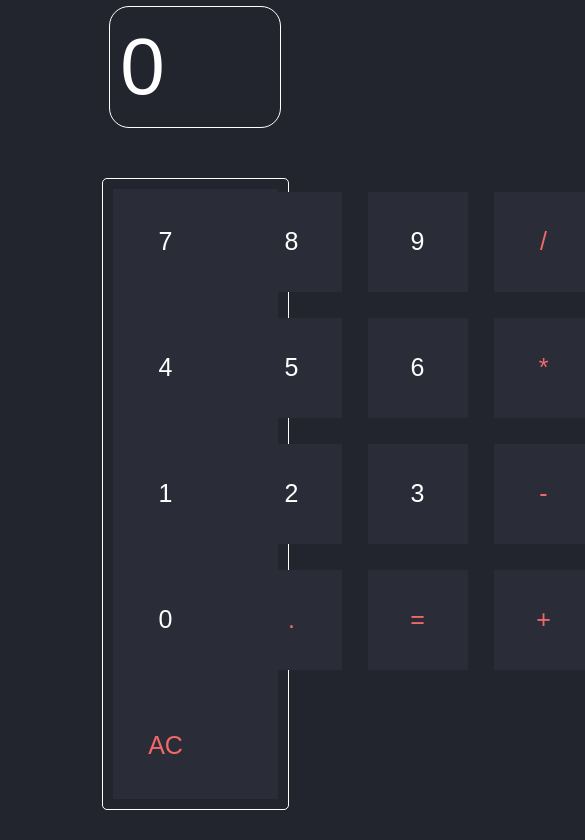
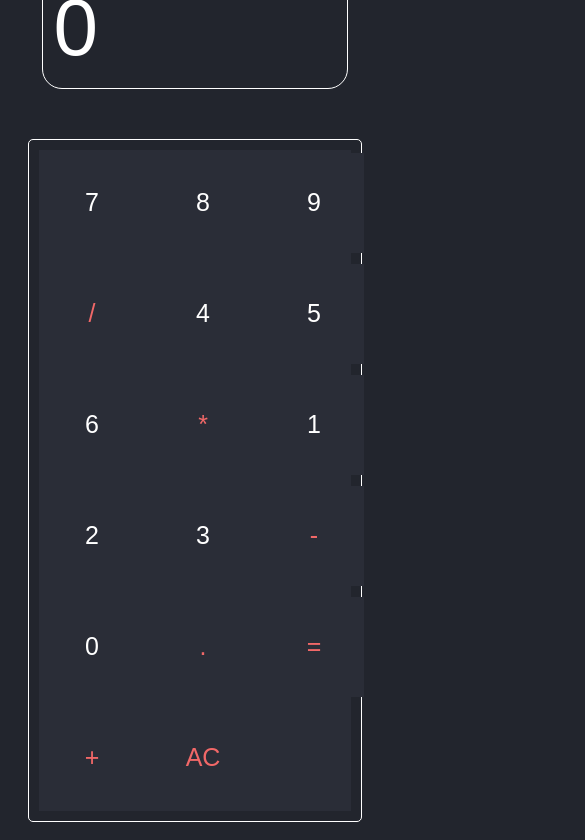
Before and after one commit to Damianpad/Calculator-Pro, a plain HTML site: page index.html in a window 390 px wide. Shown: the part 133-973 px from the top of the page, 585 px wide, since content can reach past the window. Drawn offline with Linux system fonts and the light colour scheme.

Commit message:
fixed some sizing issues when displayed on a small device

```diff
--- a/style.css
+++ b/style.css
@@ -23,7 +23,7 @@ h1 {
 
 .calculator {
     margin: auto;
-    width: 50%;
+    /* width: 50%; */
     padding: 10px;
     font-family: 'Montserrat', sans-serif;
     text-align: center;
@@ -97,3 +97,17 @@ h1 {
     cursor: pointer;
     background-color: #474c5e;
 }
+
+/*  Media Query: Tablet or Smaller */
+@media screen and (max-width:1000px) {
+    .background {
+        margin: auto 10px;
+    }
+
+    .numPad{
+        grid-template-columns: repeat(3, 1fr);
+        grid-gap: 5px;
+        font-size: 2.5rem;
+    }
+
+}
```
